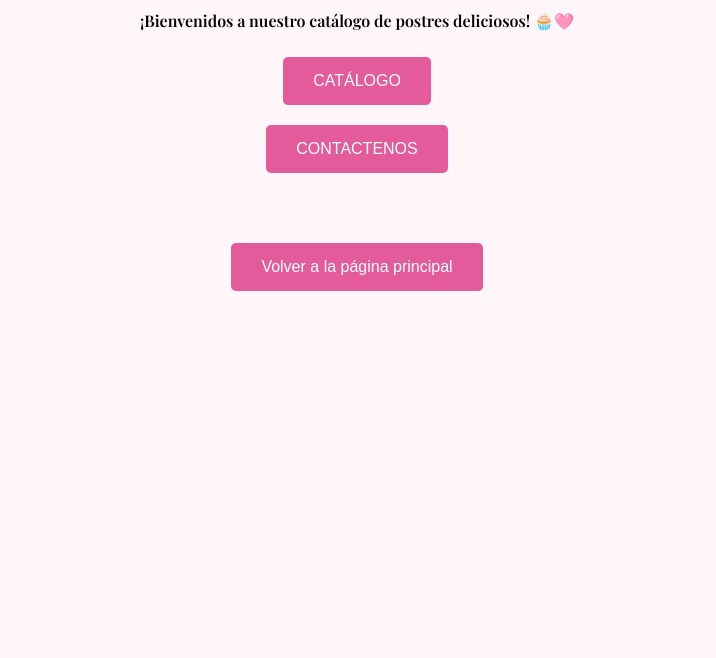
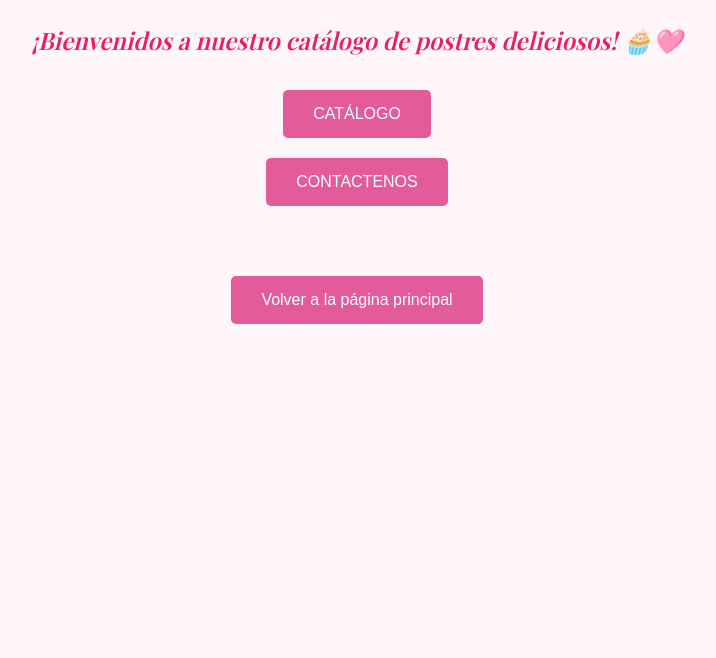
Before and after one commit to Aimari-web/aimari-postres.github.io, a plain HTML site: page index.html in a window 1280 px wide. Shown: the part 142-800 px from the top of the page, without its empty margins (283-999 px from the left). Drawn offline with nearby package versions, Linux system fonts and the light colour scheme.

Commit message:
Update index.html

```diff
--- a/index.html
+++ b/index.html
@@ -120,7 +120,7 @@
 
     <div class="container" id="catalogos">
         <img src="aimari postres.png" alt="Logo Aimari Postres" class="logo">
-        <p class="message">¡Bienvenidos a nuestro catálogo de postres deliciosos! 🧁🩷</p>
+        <p class="welcome-message">¡Bienvenidos a nuestro catálogo de postres deliciosos! 🧁🩷</p>
         <button onclick="window.open('catalogo san salentin - aimari postres.pdf', '_blank')">CATÁLOGO</button>
         <button onclick="mostrarSeccion('contactenos')">CONTACTENOS</button>
     </div>
```
